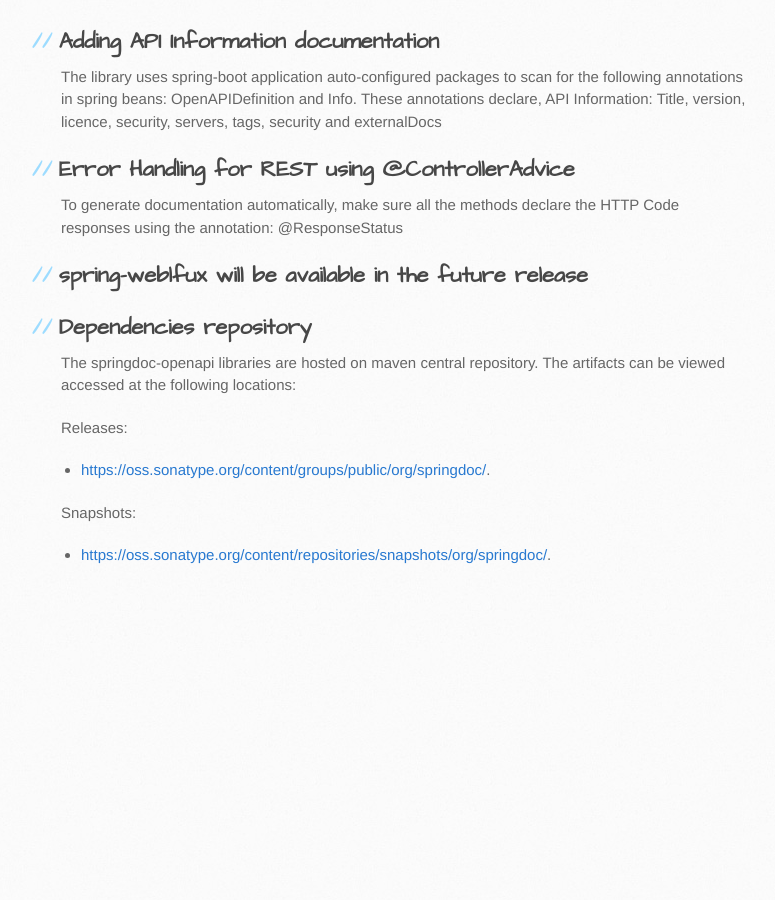
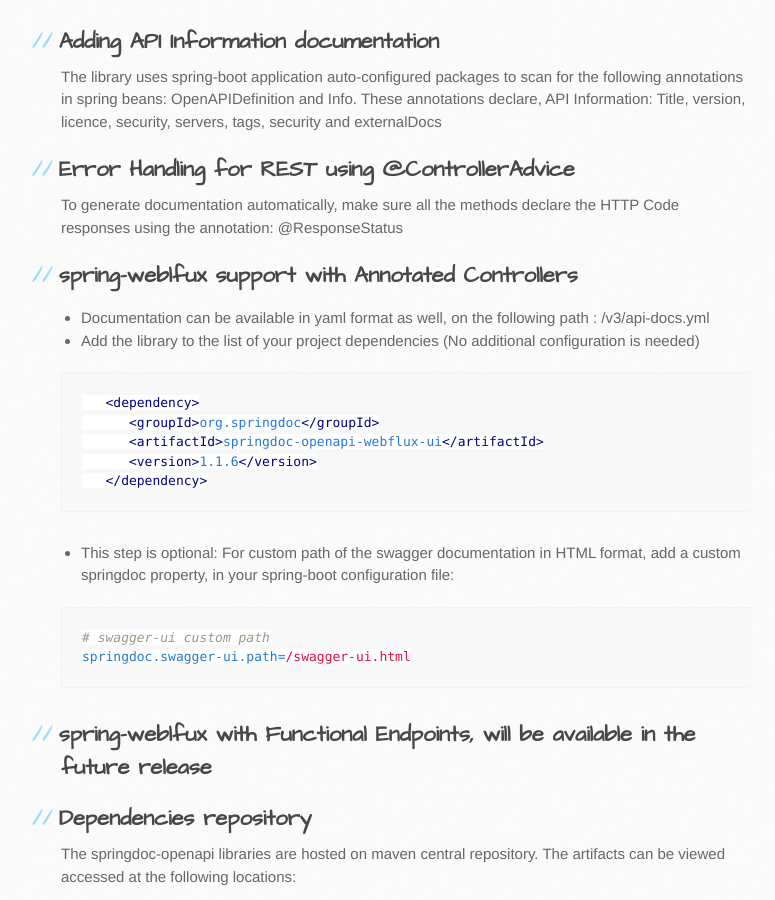
Before and after one commit to springdoc/springdoc-openapi-demos, a Jekyll site: the page built from docs/index.md, in a window 1280 px wide and 900 px high, scrolled down 2667 px. Shown: the whole window, without its empty margins (109-884 px from the left). Built offline with Jekyll 4.4.1, drawn with Linux system fonts in a browser that asks for light colours; before the commit the page ends 3276 px from its top, so only the background shows below that.

Commit message:
Update index.md

````diff
--- a/docs/index.md
+++ b/docs/index.md
@@ -81,8 +81,25 @@ springdoc.api-docs.path=/api-docs
 ## Error Handling for REST using @ControllerAdvice
 To generate documentation automatically, make sure all the methods declare the HTTP Code responses using the annotation: @ResponseStatus
 
-## spring-weblfux will be available in the future release
+## spring-weblfux support with Annotated Controllers
+*   Documentation can be available in yaml format as well, on the following path : /v3/api-docs.yml
+*   Add the library to the list of your project dependencies (No additional configuration is needed)
 
+```xml
+   <dependency>
+      <groupId>org.springdoc</groupId>
+      <artifactId>springdoc-openapi-webflux-ui</artifactId>
+      <version>1.1.6</version>
+   </dependency>
+```
+*   This step is optional: For custom path of the swagger documentation in HTML format, add a custom springdoc property, in your spring-boot configuration file:
+
+```properties
+# swagger-ui custom path
+springdoc.swagger-ui.path=/swagger-ui.html
+```
+
+## spring-weblfux with Functional Endpoints, will be available in the future release
 ## Dependencies repository
 
 The springdoc-openapi libraries are hosted on maven central repository.
````
